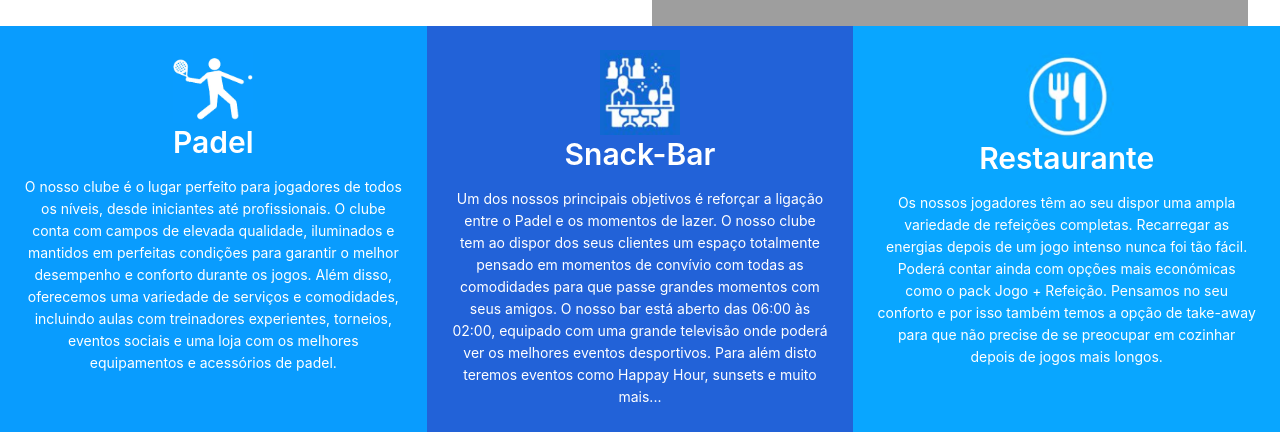
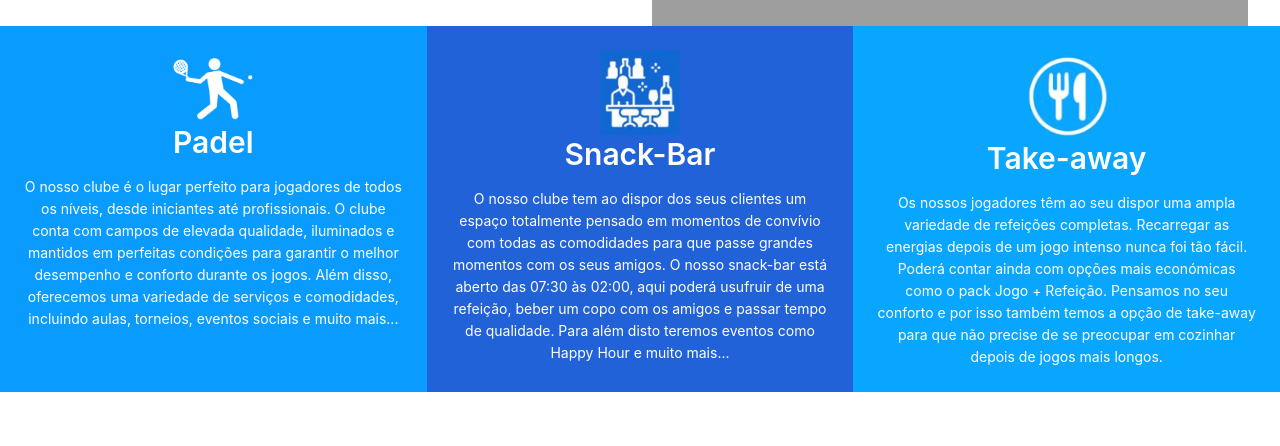
Before and after one commit to icligo/padel-app, a React (Vite) app in the folder padel-app/: page / in a window 1280 px wide. Shown: the part 1080-1526 px from the top of the page. Built offline with nearby package versions, Linux system fonts and the light colour scheme; no server answers; grey boxes are pictures that could not be loaded.

Commit message:
features

```diff
--- a/padel-app/src/components/Info/Info.jsx
+++ b/padel-app/src/components/Info/Info.jsx
@@ -15,12 +15,7 @@ const Info = () => {
                         src={padelIcon}
                     />
                     <Typography.Title level={2} style={{color: 'white'}}>Padel</Typography.Title>
-                    <Typography.Text style={{color: 'white'}}>O nosso clube é o lugar perfeito para jogadores de todos os níveis, desde
-                        iniciantes até profissionais. O clube conta com campos de elevada qualidade, iluminados e
-                        mantidos em perfeitas condições para garantir o melhor desempenho e conforto durante os jogos.
-                        Além disso, oferecemos uma variedade de serviços e comodidades, incluindo aulas com treinadores
-                        experientes, torneios, eventos sociais e uma loja com os melhores equipamentos e acessórios de
-                        padel.</Typography.Text>
+                    <Typography.Text style={{color: 'white'}}>O nosso clube é o lugar perfeito para jogadores de todos os níveis, desde iniciantes até profissionais. O clube conta com campos de elevada qualidade, iluminados e mantidos em perfeitas condições para garantir o melhor desempenho e conforto durante os jogos. Além disso, oferecemos uma variedade de serviços e comodidades, incluindo aulas, torneios, eventos sociais e muito mais...</Typography.Text>
                 </div>
             </Col>
             <Col xs={24} md={8} className="tw-bg-[#2262d8]">
@@ -31,12 +26,7 @@ const Info = () => {
                         src={barIcon}
                     />
                     <Typography.Title level={2} style={{color: 'white'}}>Snack-Bar</Typography.Title>
-                    <Typography.Text style={{color: 'white'}}>Um dos nossos principais objetivos é reforçar a ligação entre o Padel e os momentos
-                        de lazer. O nosso clube tem ao dispor dos seus clientes um espaço totalmente pensado em momentos
-                        de convívio com todas as comodidades para que passe grandes momentos com seus amigos. O nosso
-                        bar está aberto das 06:00 às 02:00, equipado com uma grande televisão onde poderá ver os
-                        melhores eventos desportivos. Para além disto teremos eventos como Happay Hour, sunsets e muito
-                        mais...</Typography.Text>
+                    <Typography.Text style={{color: 'white'}}>O nosso clube tem ao dispor dos seus clientes um espaço totalmente pensado em momentos de convívio com todas as comodidades para que passe grandes momentos com os seus amigos. O nosso snack-bar está aberto das 07:30 às 02:00, aqui poderá usufruir de uma refeição, beber um copo com os amigos e passar tempo de qualidade. Para além disto teremos eventos como Happy Hour e muito mais...</Typography.Text>
                 </div>
             </Col>
             <Col xs={24} md={8} className="tw-bg-[#09a6ff]">
@@ -46,12 +36,8 @@ const Info = () => {
                         preview={false}
                         src={restaurantIcon}
                     />
-                    <Typography.Title level={2} style={{color: 'white'}}>Restaurante</Typography.Title>
-                    <Typography.Text style={{color: 'white'}}>Os nossos jogadores têm ao seu dispor uma ampla variedade de refeições completas.
-                        Recarregar as energias depois de um jogo intenso nunca foi tão fácil. Poderá contar ainda com
-                        opções mais económicas como o pack Jogo + Refeição. Pensamos no seu conforto e por isso também
-                        temos a opção de take-away para que não precise de se preocupar em cozinhar depois de jogos mais
-                        longos.</Typography.Text>
+                    <Typography.Title level={2} style={{color: 'white'}}>Take-away</Typography.Title>
+                    <Typography.Text style={{color: 'white'}}>Os nossos jogadores têm ao seu dispor uma ampla variedade de refeições completas. Recarregar as energias depois de um jogo intenso nunca foi tão fácil. Poderá contar ainda com opções mais económicas como o pack Jogo + Refeição. Pensamos no seu conforto e por isso também temos a opção de take-away para que não precise de se preocupar em cozinhar depois de jogos mais longos.</Typography.Text>
                 </div>
             </Col>
         </Row>
```
